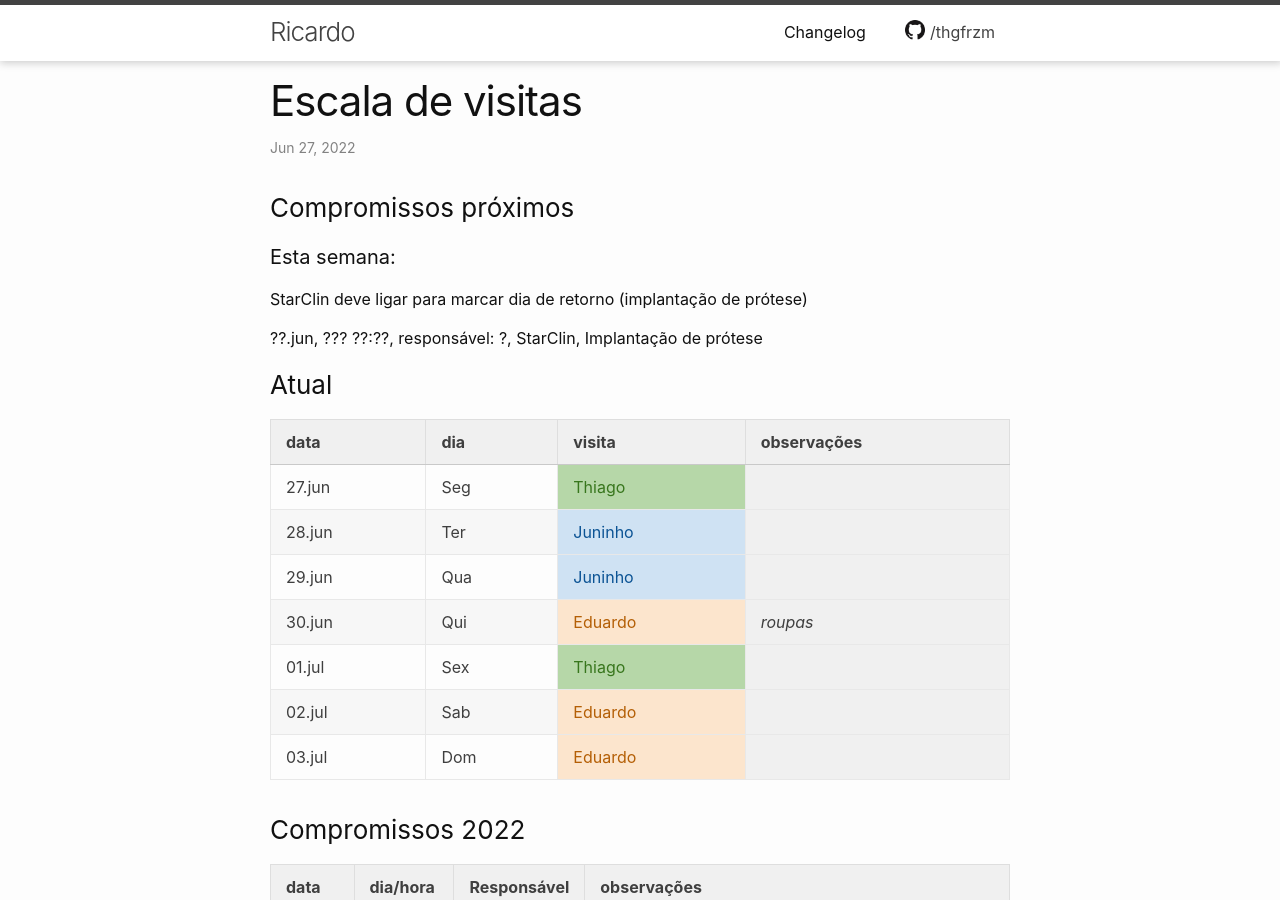
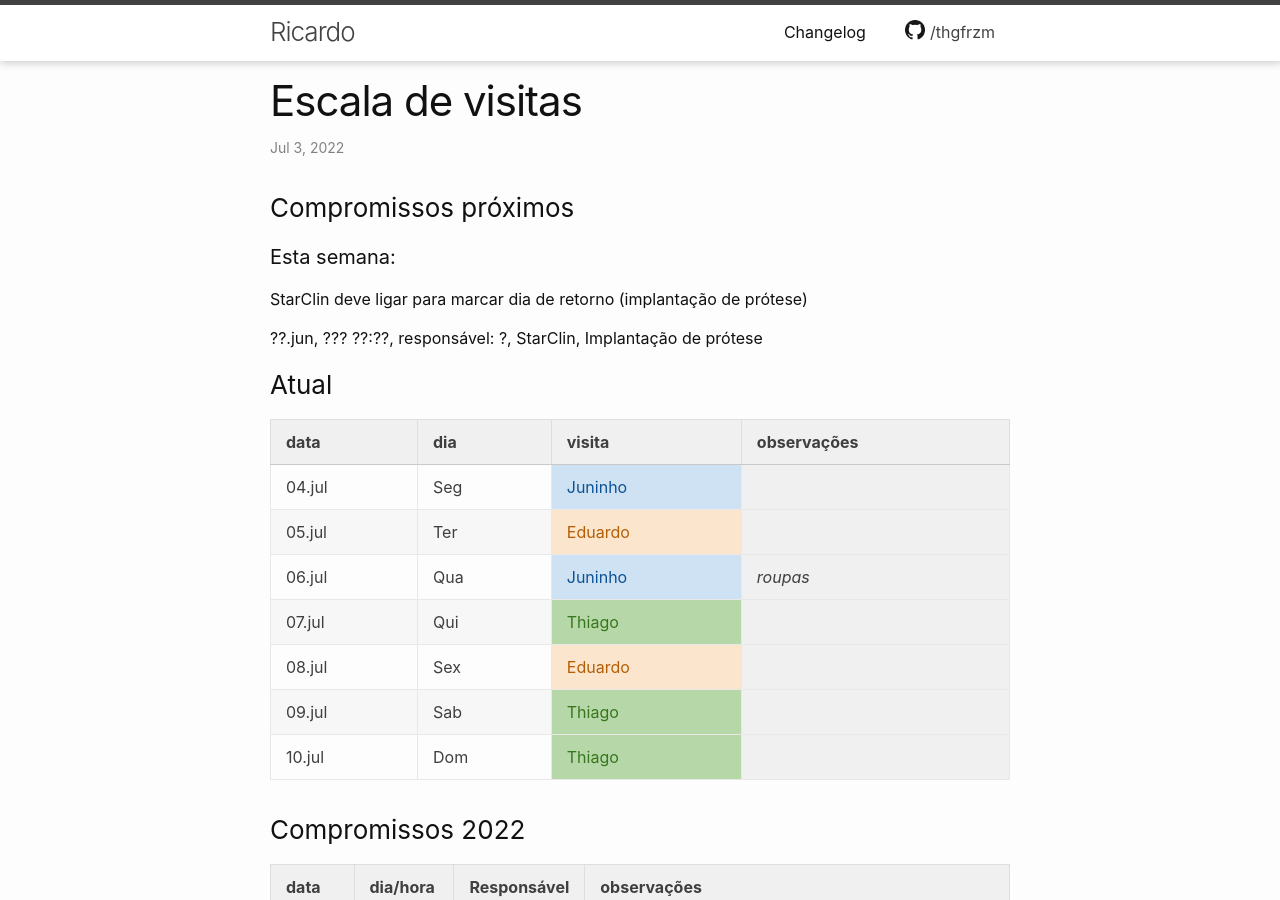
Before and after one commit to thgfrzm/ricardo, a Jekyll site: the page built from _posts/2018-12-13-escala-visitas.markdown, in a window 1280 px wide and 900 px high. Built offline with Jekyll 4.4.1, drawn with Linux system fonts in a browser that asks for light colours; some of the changed text lies outside the part shown.

Commit message:
Update 2018-12-13-escala-visitas.markdown

```diff
--- a/_posts/2018-12-13-escala-visitas.markdown
+++ b/_posts/2018-12-13-escala-visitas.markdown
@@ -1,7 +1,7 @@
 ---
 layout: post
 title:  "Escala de visitas"
-date:   2022-06-27 00:00:00 -0300
+date:   2022-07-03 00:00:00 -0300
 categories: agenda
 ---
 <!--
@@ -25,13 +25,13 @@
 
 | data   | dia | visita  | observações |
 | ------ | --- | ------- | ----------- |
-| 27.jun | Seg | Thiago  |             |
-| 28.jun | Ter | Juninho |             |
-| 29.jun | Qua | Juninho |             |
-| 30.jun | Qui | Eduardo | _roupas_    |
-| 01.jul | Sex | Thiago  |             |
-| 02.jul | Sab | Eduardo |             |
-| 03.jul | Dom | Eduardo |             |
+| 04.jul | Seg | Juninho |             |
+| 05.jul | Ter | Eduardo |             |
+| 06.jul | Qua | Juninho | _roupas_    |
+| 07.jul | Qui | Thiago  |             |
+| 08.jul | Sex | Eduardo |             |
+| 09.jul | Sab | Thiago  |             |
+| 10.jul | Dom | Thiago  |             |
 
 
 ### Compromissos 2022
@@ -1356,3 +1356,10 @@
 | 24.jun | Sex | Eduardo |             |
 | 25.jun | Sab | Eduardo |             |
 | 26.jun | Dom | Juninho |             |
+| 27.jun | Seg | Thiago  |             |
+| 28.jun | Ter | Juninho |             |
+| 29.jun | Qua | Juninho |             |
+| 30.jun | Qui | Eduardo | _roupas_    |
+| 01.jul | Sex | Thiago  |             |
+| 02.jul | Sab | Eduardo |             |
+| 03.jul | Dom | Eduardo |             |
```
